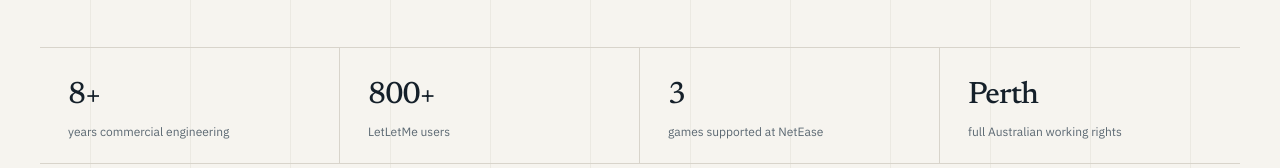
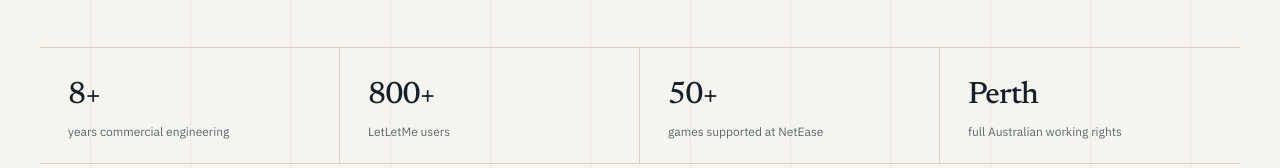
Before and after one commit to tonglam/portfolio, a Next.js app: page / in a window 1280 px wide. Shown: the part 784-952 px from the top of the page. Built offline with nearby package versions, Linux system fonts and the light colour scheme.

Commit message:
Correct NetEase games evidence

```diff
--- a/app/page.tsx
+++ b/app/page.tsx
@@ -93,7 +93,7 @@ export default function HomePage() {
             <span>LetLetMe users</span>
           </div>
           <div>
-            <strong>3</strong>
+            <strong>50+</strong>
             <span>games supported at NetEase</span>
           </div>
           <div>
```
